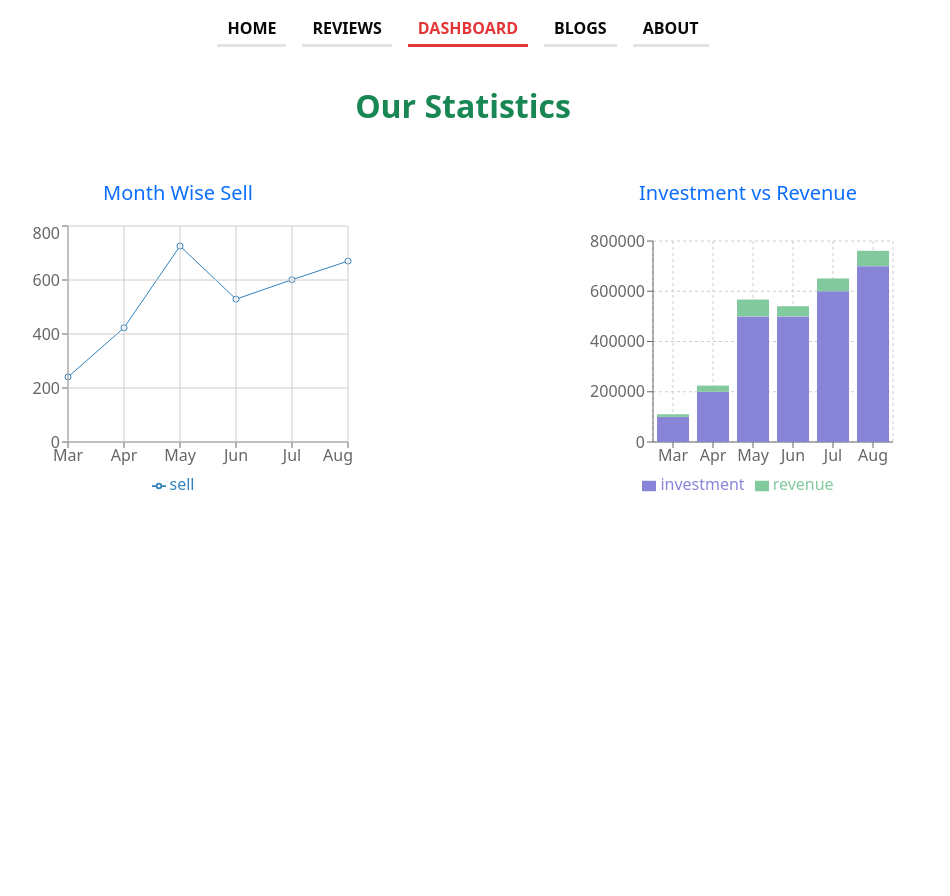
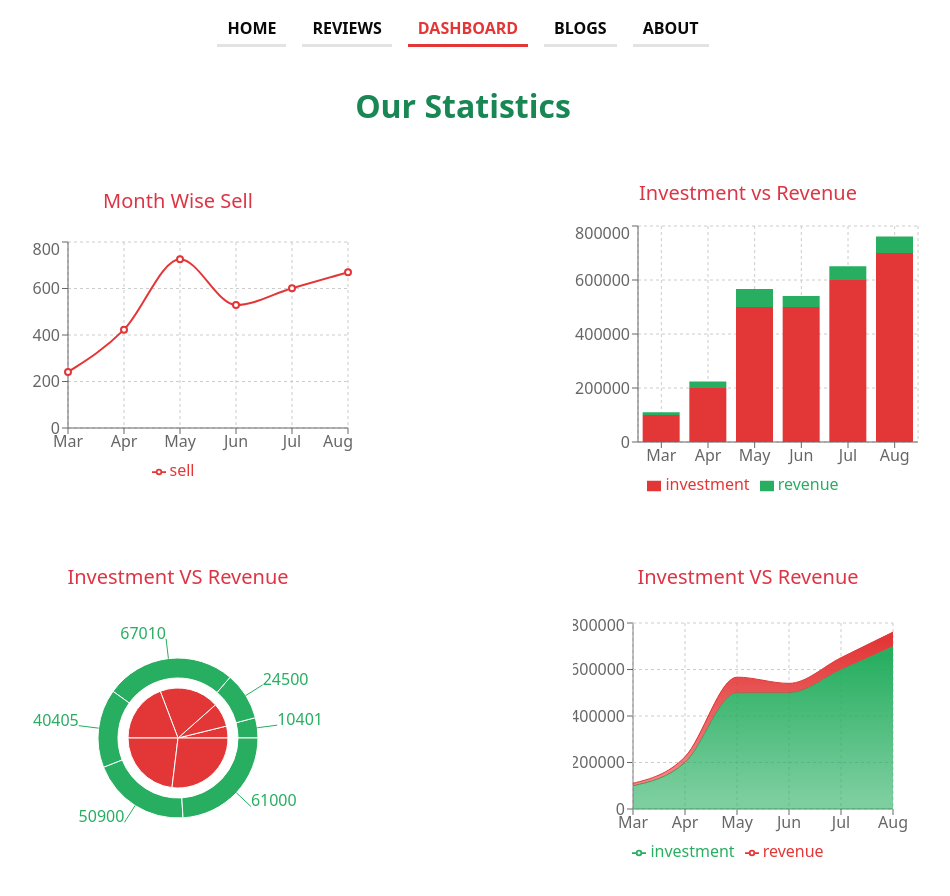
Before and after one commit to ishtiyak98/product-analysis-website, a React (Create React App) app: page /dashboard in a window 1280 px wide. Shown: the top 896 px of the page, without its empty margins (177-1127 px from the left). Before the commit the page ends 800 px from the top, so only its background shows below. Built offline with nearby package versions, Linux system fonts and the light colour scheme.

Commit message:
four chart added

```diff
--- /dev/null
+++ b/src/components/AreaGraph/AreaGraph.js
@@ -0,0 +1,61 @@
+import React from "react";
+import {
+  Area,
+  AreaChart,
+  CartesianGrid,
+  Legend,
+  Tooltip,
+  XAxis,
+  YAxis,
+} from "recharts";
+
+const AreaGraph = ({ data }) => {
+  return (
+    <div className="d-flex justify-content-center">
+      <div>
+        <h5 className="text-center text-danger py-3">Investment VS Revenue</h5>
+
+        <AreaChart
+          width={350}
+          height={250}
+          data={data}
+          margin={{ top: 10, right: 30, left: 0, bottom: 0 }}
+        >
+          <defs>
+            <linearGradient id="colorUv" x1="0" y1="0" x2="0" y2="1">
+              <stop offset="5%" stopColor="#27ae60" stopOpacity={1} />
+              <stop offset="95%" stopColor="#27ae60" stopOpacity={0.6} />
+            </linearGradient>
+            <linearGradient id="colorPv" x1="0" y1="0" x2="0" y2="1">
+              <stop offset="5%" stopColor="#e33636" stopOpacity={1} />
+              <stop offset="95%" stopColor="#e33636" stopOpacity={0.6} />
+            </linearGradient>
+          </defs>
+          <XAxis dataKey="month" />
+          <YAxis />
+          <CartesianGrid strokeDasharray="3 3" />
+          <Tooltip />
+          <Area
+            type="monotone"
+            dataKey="investment"
+            stackId="1"
+            stroke="#27ae60"
+            fillOpacity={1}
+            fill="url(#colorUv)"
+          />
+          <Area
+            type="monotone"
+            dataKey="revenue"
+            stackId="1"
+            stroke="#e33636"
+            fillOpacity={1}
+            fill="url(#colorPv)"
+          />
+          <Legend />
+        </AreaChart>
+      </div>
+    </div>
+  );
+};
+
+export default AreaGraph;
--- a/src/components/BarGraph/BarGraph.js
+++ b/src/components/BarGraph/BarGraph.js
@@ -13,25 +13,19 @@ const BarGraph = ({ data }) => {
   return (
     <div className="d-flex justify-content-center">
       <div className="">
-        <h5 className="text-center text-primary py-2">Investment vs Revenue</h5>
+        <h5 className="text-center text-primary py-2 text-danger">Investment vs Revenue</h5>
         <BarChart
           width={350}
           height={280}
           data={data}
-          margin={{
-            top: 20,
-            right: 30,
-            left: 20,
-            bottom: 5,
-          }}
         >
           <CartesianGrid strokeDasharray="3 3" />
           <XAxis dataKey="month" />
           <YAxis />
           <Tooltip />
           <Legend />
-          <Bar dataKey="investment" stackId="a" fill="#8884d8" />
-          <Bar dataKey="revenue" stackId="a" fill="#82ca9d" />
+          <Bar dataKey="investment" stackId="a" fill="#e33636" />
+          <Bar dataKey="revenue" stackId="a" fill="#27ae60" />
         </BarChart>
       </div>
     </div>
--- a/src/components/Dashboard/Dashboard.js
+++ b/src/components/Dashboard/Dashboard.js
@@ -1,6 +1,8 @@
 import React from "react";
+import AreaGraph from "../AreaGraph/AreaGraph";
 import BarGraph from "../BarGraph/BarGraph";
 import LineGraph from "../LineGraph/LineGraph";
+import PieGraph from "../PieGraph/PieGraph";
 
 const Dashboard = () => {
   const data = [
@@ -43,14 +45,20 @@ const Dashboard = () => {
   ];
 
   return (
-    <div className="container">
+    <div className="container mb-5">
       <h2 className="text-center mt-3 mb-5 text-success fw-bold">Our Statistics</h2>
-      <div className="row">
+      <div className="row gx-4 gy-5">
         <div className="col-lg-6">
           <LineGraph data={data}></LineGraph>
         </div>
         <div className="col-lg-6">
           <BarGraph data={data}></BarGraph>
+        </div>
+        <div className="col-lg-6">
+          <PieGraph data={data}></PieGraph>
+        </div>
+        <div className="col-lg-6">
+          <AreaGraph data={data}></AreaGraph>
         </div>
       </div>
     </div>
--- a/src/components/Home/Home.js
+++ b/src/components/Home/Home.js
@@ -38,7 +38,7 @@ const Home = () => {
             }
         </div>
         <div className="text-center my-4">
-          <button onClick={()=> navigate("/reviews")} className="btn btn-success ">See All Reviews</button>
+          <button onClick={()=> navigate("/reviews")} className="btn btn-success mt-3">See All Reviews</button>
         </div>
       </div>
     </div>
--- a/src/components/LineGraph/LineGraph.js
+++ b/src/components/LineGraph/LineGraph.js
@@ -4,7 +4,6 @@ import {
   Line,
   XAxis,
   YAxis,
-  ResponsiveContainer,
   CartesianGrid,
   Tooltip,
   Legend,
@@ -13,15 +12,20 @@ const LineGraph = ({ data }) => {
   return (
     <div className="d-flex justify-content-center">
       <div>
-        <h5 className="text-center text-primary py-2">Month Wise Sell</h5>
-          <LineChart width={350} height={280} data={data}>
-            <Line dataKey={"sell"}></Line>
-            <XAxis dataKey={"month"}></XAxis>
-            <YAxis></YAxis>
-            <Legend />
-            <CartesianGrid></CartesianGrid>
-            <Tooltip></Tooltip>
-          </LineChart>
+        <h5 className="text-center text-danger py-3">Month Wise Sell</h5>
+        <LineChart
+          width={350}
+          height={250}
+          data={data}
+        >
+          <CartesianGrid strokeDasharray="3 3" />
+          <XAxis dataKey="month" />
+          <YAxis />
+          <Tooltip />
+          <Legend />
+          <Line type="monotone" dataKey="sell" stroke="#e33636" strokeWidth={2}/>
+
+        </LineChart>
       </div>
     </div>
   );
--- /dev/null
+++ b/src/components/PieGraph/PieGraph.js
@@ -0,0 +1,38 @@
+import React from "react";
+import { Pie, PieChart, Tooltip } from "recharts";
+
+const PieGraph = ({ data }) => {
+  return (
+    <div className="d-flex justify-content-center">
+      <div>
+        <h5 className="text-center text-danger py-3">Investment VS Revenue</h5>
+        <PieChart width={730} height={250}>
+          <Pie
+            data={data}
+            dataKey="investment"
+            nameKey="month"
+            cx="50%"
+            cy="50%"
+            outerRadius={50}
+            fill="#e33636"
+          />
+          <Pie
+            data={data}
+            dataKey="revenue"
+            nameKey="month"
+            cx="50%"
+            cy="50%"
+            innerRadius={60}
+            outerRadius={80}
+            fill="#27ae60"
+            label
+          />
+
+          <Tooltip></Tooltip>
+        </PieChart>
+      </div>
+    </div>
+  );
+};
+
+export default PieGraph;
```
